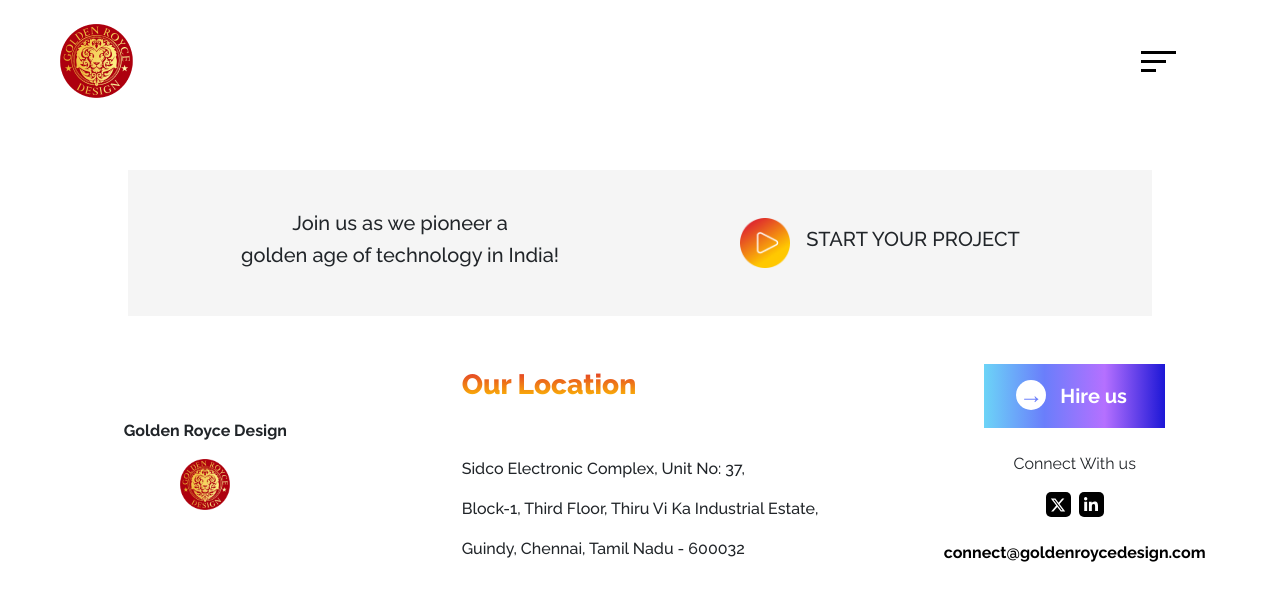
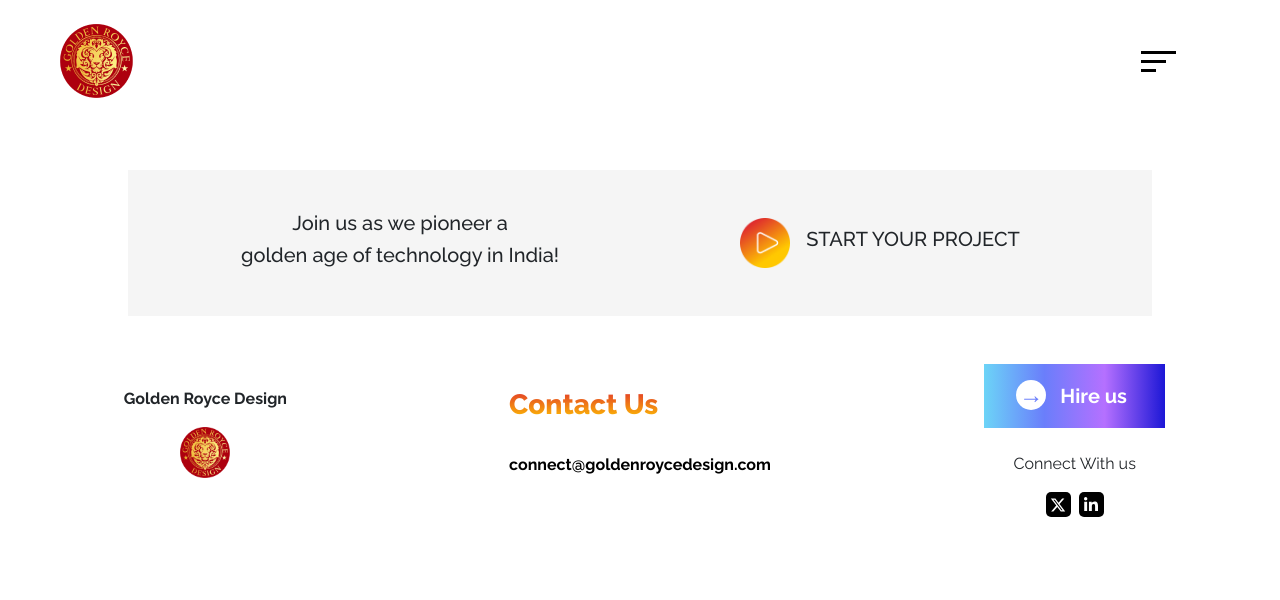
Before and after one commit to DivyaG7/Golden-Royce-Design, a React (Create React App) app: page /UserList in a window 1280 px wide. Shown: the top 600 px of the page. Built offline with nearby package versions, Linux system fonts and the light colour scheme.

Commit message:
first commit

```diff
--- a/src/components/footer.jsx
+++ b/src/components/footer.jsx
@@ -43,11 +43,15 @@ export const Footer = () => {
                                     backgroundClip: 'text',
                                     color: 'transparent'
                                 }}>
-                                    Our Location
+                                    Contact Us
                                 </span></h3>
-                                <p className='text-left mt-5' style={{ fontWeight: '500' }}>Sidco Electronic Complex, Unit No: 37,</p>
+                                {/* <p className='text-left mt-5' style={{ fontWeight: '500' }}>Sidco Electronic Complex, Unit No: 37,</p>
                                 <p className='text-left' style={{ fontWeight: '500' }}>Block-1, Third Floor, Thiru Vi Ka Industrial Estate, </p>
-                                <p className='text-left' style={{ fontWeight: '500' }}>Guindy, Chennai, Tamil Nadu - 600032</p></div>
+                                <p className='text-left' style={{ fontWeight: '500' }}>Guindy, Chennai, Tamil Nadu - 600032</p> */}
+                                <p className='mt-4' style={{ fontWeight: 700 }}>
+                                    <a href="mailto:connect@goldenroycedesign.com" style={{textDecoration: 'none', color: 'black'}}>connect@goldenroycedesign.com</a>
+                                </p>
+                                </div>
                             {/* <form>
                                 <div className="mb-3 mt-3">
                                     <input type="email" className="form-control" id="email" placeholder='Enter your email address' style={{border: '2px solid gray'}} />
@@ -78,9 +82,7 @@ export const Footer = () => {
                                         <FontAwesomeIcon icon={faInstagram} size="1x" />
                                     </div> */}
                                 </div>
-                                <p className='mt-4' style={{ fontWeight: 700 }}>
-                                    <a href="mailto:connect@goldenroycedesign.com" style={{textDecoration: 'none', color: 'black'}}>connect@goldenroycedesign.com</a>
-                                </p>
+
                             </div>
                         </div>
                     </div>
```
